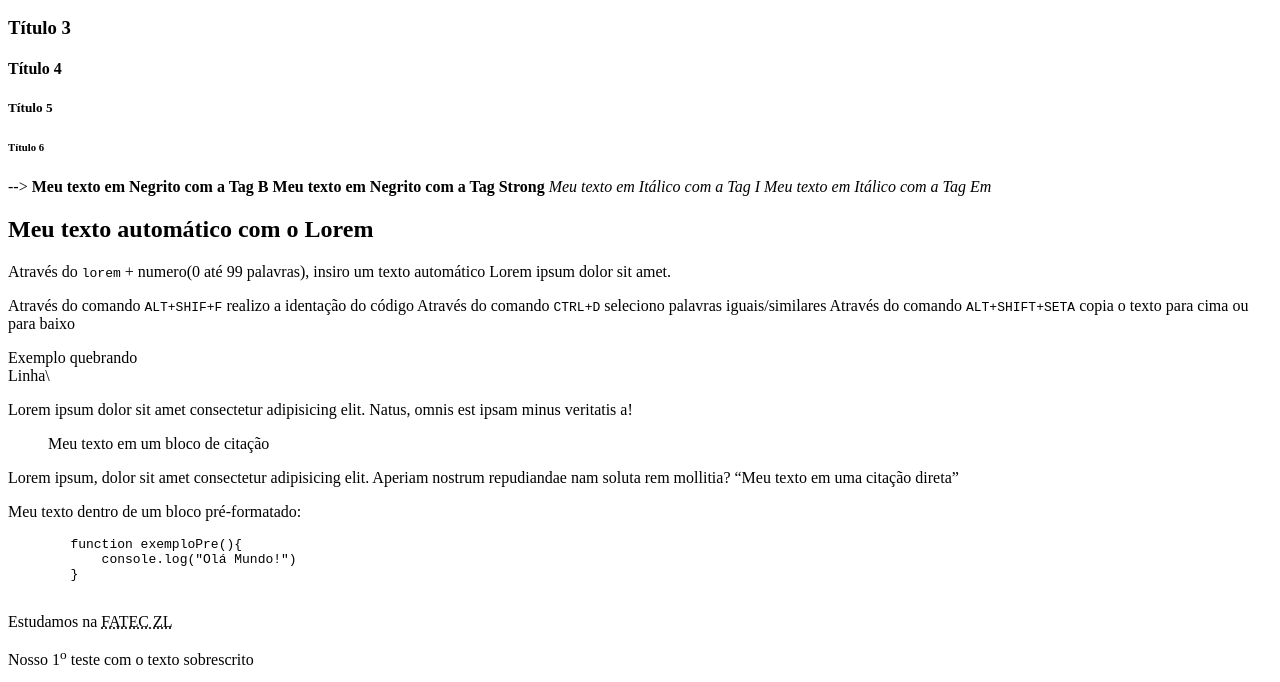
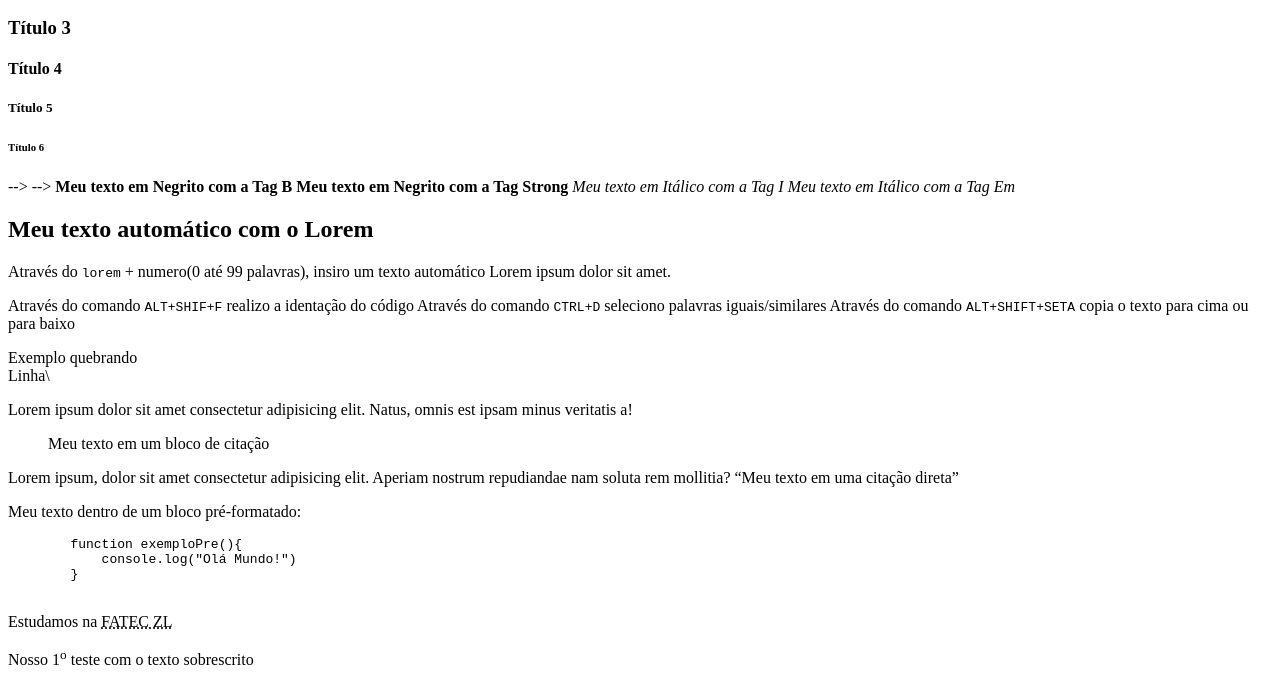
Before and after one commit to andreerochaa/Aula03-dsw-2024, a plain HTML site: page index.html in a window 1280 px wide. Shown: the part 110-792 px from the top of the page. Drawn offline with Linux system fonts and the light colour scheme.

Commit message:
Update index.html

```diff
--- a/index.html
+++ b/index.html
@@ -41,7 +41,7 @@
     nam?
     </p> -->
 
-    <!-- <p> --> -->
+    <p> --> -->
         <b>Meu texto em Negrito com a Tag B</b>
         <strong>Meu texto em Negrito com a Tag Strong</strong>
         <i>Meu texto em Itálico com a Tag I</i>
```
